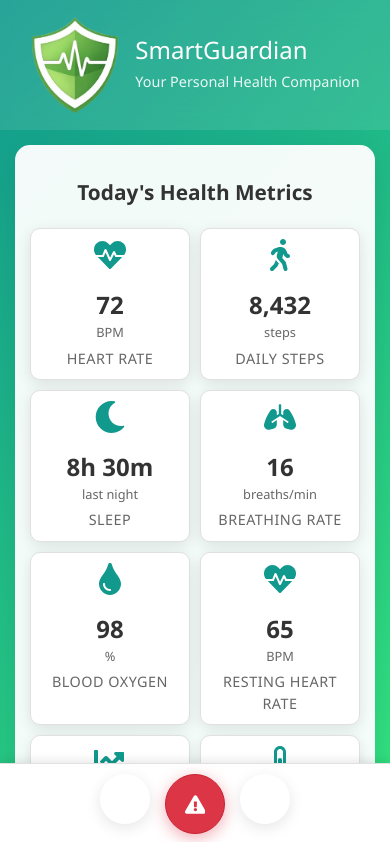
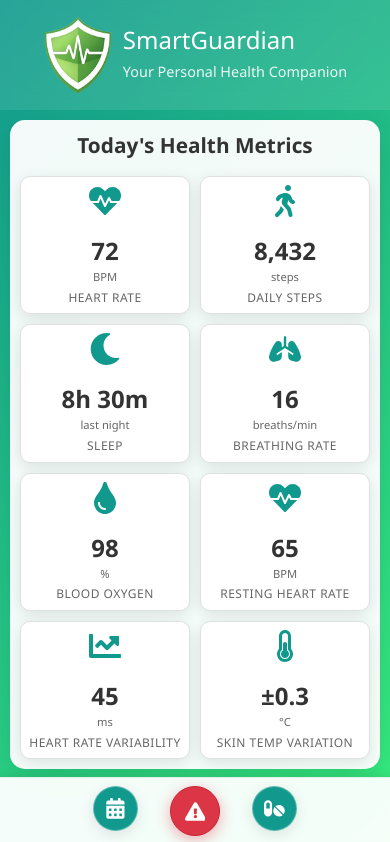
Before and after one commit to secure-health-app/health-app-frontend, a React (Vite) app in the folder frontend/: page / in a window 390 px wide. Shown: the top 842 px of the page. Built offline with nearby package versions, Linux system fonts and the light colour scheme.

Commit message:
Improve footer button spacing and responsive layout

```diff
--- a/frontend/src/App.css
+++ b/frontend/src/App.css
@@ -1,9 +1,12 @@
 #root {
-    margin: 0;
-      padding: 0;
-        width: 100%;
-          min-height: 100vh;
-          }
+  margin: 0;
+  padding: 0;
+  width: 100vw;
+  max-width: 100vw;
+  min-height: 100vh;
+  overflow-x: hidden;
+  box-sizing: border-box;
+}
 
           * {
             box-sizing: border-box;
--- a/frontend/src/App.jsx
+++ b/frontend/src/App.jsx
@@ -3,7 +3,7 @@ import Dashboard from './components/Dashboard'
 
 function App() {
   return (
-    <div>
+    <div style={{ width: '100vw', maxWidth: '100vw', overflowX: 'hidden' }}>
       <Dashboard />
     </div>
   )
--- a/frontend/src/components/Dashboard.css
+++ b/frontend/src/components/Dashboard.css
@@ -5,12 +5,16 @@
   color: #333;
   display: flex;
   flex-direction: column;
+  overflow-x: hidden;
+  width: 100vw;
+  max-width: 100vw;
+  box-sizing: border-box;
 }
 
 .dashboard-header {
   display: flex;
   justify-content: center;
-  padding: 15px 20px;
+  padding: 10px 15px;
   background: rgba(255, 255, 255, 0.1);
   backdrop-filter: blur(10px);
   color: white;
@@ -21,21 +25,24 @@
   display: flex;
   align-items: center;
   justify-content: center;
-  gap: 15px;
+  gap: 10px;
+  max-width: 100%;
+  overflow: hidden;
 }
 
 .logo {
-  height: 100px;
-  width: 90px;
+  height: 80px;
+  width: 70px;
   background: transparent;
   border: none;
   box-shadow: none;
   display: block;
+  flex-shrink: 0;
 }
 
 .dashboard-header h1 {
   margin: 0;
-  font-size: 2rem;
+  font-size: 1.8rem;
   font-weight: 300;
 }
 
@@ -47,42 +54,58 @@
 
 .dashboard-main {
   flex: 1;
-  padding: 20px;
+  padding: 8px;
   display: flex;
   justify-content: center;
   align-items: center;
-  padding-bottom: 100px; /* Space for fixed footer */
+  padding-bottom: 90px;
+  overflow-x: hidden;
+  width: 100%;
+  max-width: 100vw;
+  box-sizing: border-box;
+  margin: 0 auto;
 }
 
 .health-metrics {
   background: rgba(255, 255, 255, 0.95);
   border-radius: 15px;
-  padding: 20px;
-  max-width: 800px;
+  padding: 12px;
   width: 100%;
+  max-width: 400px;
   box-shadow: 0 10px 30px rgba(0,0,0,0.1);
+  box-sizing: border-box;
+  margin: 0 auto;
 }
 
 .health-metrics h2 {
   text-align: center;
-  margin-bottom: 20px;
+  margin-bottom: 15px;
   color: #333;
-  font-size: 1.5rem;
+  font-size: 1.3rem;
 }
 
 .metrics-grid {
   display: grid;
-  grid-template-columns: repeat(auto-fit, minmax(180px, 1fr));
-  gap: 15px;
+  grid-template-columns: 1fr 1fr;
+  gap: 8px;
+  width: 100%;
+  max-width: 100%;
+  box-sizing: border-box;
+  padding: 0;
+  margin: 0;
 }
 
 .metric-card {
   background: white;
   border-radius: 10px;
-  padding: 15px;
+  padding: 10px;
   text-align: center;
   box-shadow: 0 4px 15px rgba(0,0,0,0.1);
   border: 1px solid #e0e0e0;
+  min-width: 0;
+  word-wrap: break-word;
+  max-width: 100%;
+  box-sizing: border-box;
 }
 
 .metric-icon {
@@ -95,6 +118,8 @@
   display: flex;
   flex-direction: column;
   align-items: center;
+  width: 100%;
+  min-width: 0;
 }
 
 .metric-value {
@@ -104,38 +129,44 @@
 }
 
 .metric-unit {
-  font-size: 0.8rem;
+  font-size: 0.7rem;
   color: #666;
   margin-bottom: 5px;
 }
 
 .metric-label {
-  font-size: 0.9rem;
+  font-size: 0.75rem;
   color: #666;
   text-transform: uppercase;
   letter-spacing: 0.5px;
+  word-wrap: break-word;
+  hyphens: auto;
+  line-height: 1.2;
 }
 
 .dashboard-footer {
-  background: white;
-  padding: 15px 20px;
+  background: rgba(255, 255, 255, 0.95);
+  backdrop-filter: blur(4px);
+  border-top: 1px solid rgba(0, 0, 0, 0.06);
+  padding: 10px 15px;
   display: flex;
   justify-content: center;
-  gap: 20px;
+  gap: 15px;
   position: fixed;
   bottom: 0;
   left: 0;
   right: 0;
   z-index: 10;
-  border-top: 1px solid #e0e0e0;
-  box-shadow: 0 -2px 10px rgba(0,0,0,0.1);
+  box-shadow: 0 -2px 8px rgba(0,0,0,0.08);
+  width: 100%;
+  box-sizing: border-box;
 }
 
 .footer-button {
-  background: rgba(255, 255, 255, 0.2);
+  background: #11998e;
   color: white;
   border: 1px solid rgba(255, 255, 255, 0.3);
-  padding: 15px;
+  padding: 12px;
   border-radius: 50%;
   font-size: 1rem;
   font-weight: 500;
@@ -144,8 +175,8 @@
   display: flex;
   align-items: center;
   justify-content: center;
-  width: 60px;
-  height: 60px;
+  width: 50px;
+  height: 50px;
   box-shadow: 0 4px 15px rgba(0,0,0,0.1);
 }
 
@@ -158,9 +189,10 @@
 .assistance-button {
   background: #dc3545 !important;
   border: 1px solid #c82333 !important;
-  width: 70px !important;
-  height: 70px !important;
+  width: 55px !important;
+  height: 55px !important;
   box-shadow: 0 4px 15px rgba(220, 53, 69, 0.4) !important;
+  margin: 0 20px;
 }
 
 .assistance-button:hover {
@@ -174,7 +206,12 @@
 
 /* Desktop: Allow natural scrolling, footer always visible */
 @media (min-width: 769px) {
-  /* Footer is now fixed, no special height needed */
+  .dashboard-main {
+    padding: 20px; /* Keep consistent padding */
+  }
+  .health-metrics {
+    max-width: 450px; /* Ensure 2 columns fit nicely */
+  }
 }
 
 /* Mobile: Allow scrolling, compact layout */
@@ -192,12 +229,12 @@
   }
 
   .dashboard-main {
-    padding: 15px;
-    padding-bottom: 80px; /* Adjusted for mobile footer */
+    padding: 10px;
+    padding-bottom: 80px;
   }
 
   .health-metrics {
-    padding: 15px;
+    padding: 10px;
   }
 
   .health-metrics h2 {
@@ -210,7 +247,7 @@
   }
 
   .metric-card {
-    padding: 10px;
+    padding: 8px;
   }
 
   .metric-value {
@@ -218,20 +255,20 @@
   }
 
   .dashboard-footer {
-    padding: 10px 15px;
+    padding: 8px 12px;
     flex-direction: row;
-    gap: 15px;
+    gap: 12px;
   }
 
   .footer-button {
-    padding: 12px;
-    width: 50px;
-    height: 50px;
+    padding: 10px;
+    width: 45px;
+    height: 45px;
   }
 
   .assistance-button {
-    width: 60px !important;
-    height: 60px !important;
+    width: 50px !important;
+    height: 50px !important;
   }
 
   .button-icon {
--- a/frontend/src/index.css
+++ b/frontend/src/index.css
@@ -28,6 +28,20 @@
   -moz-osx-font-smoothing: grayscale;
 }
 
+*,
+*::before,
+*::after {
+  box-sizing: border-box;
+  margin: 0;
+  padding: 0;
+}
+
+html {
+  overflow-x: hidden;
+  width: 100%;
+  max-width: 100vw;
+}
+
 a {
   font-weight: 500;
   color: var(--color-primary);
@@ -45,6 +59,10 @@ body {
   min-height: 100vh;
   background-color: var(--color-bg);
   color: var(--text-dark);
+  overflow-x: hidden;
+  width: 100%;
+  max-width: 100vw;
+  box-sizing: border-box;
 }
 
 h1 {
```
